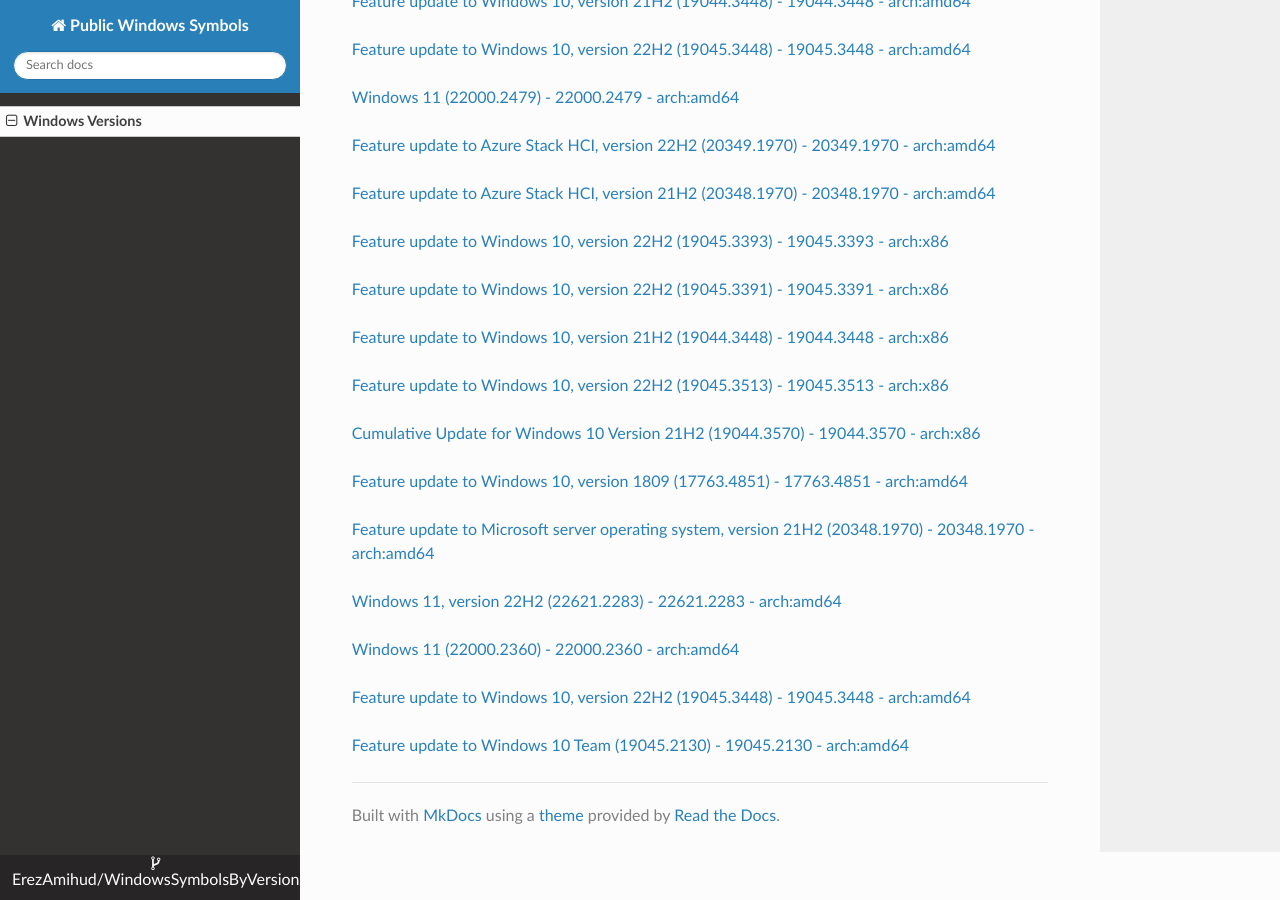
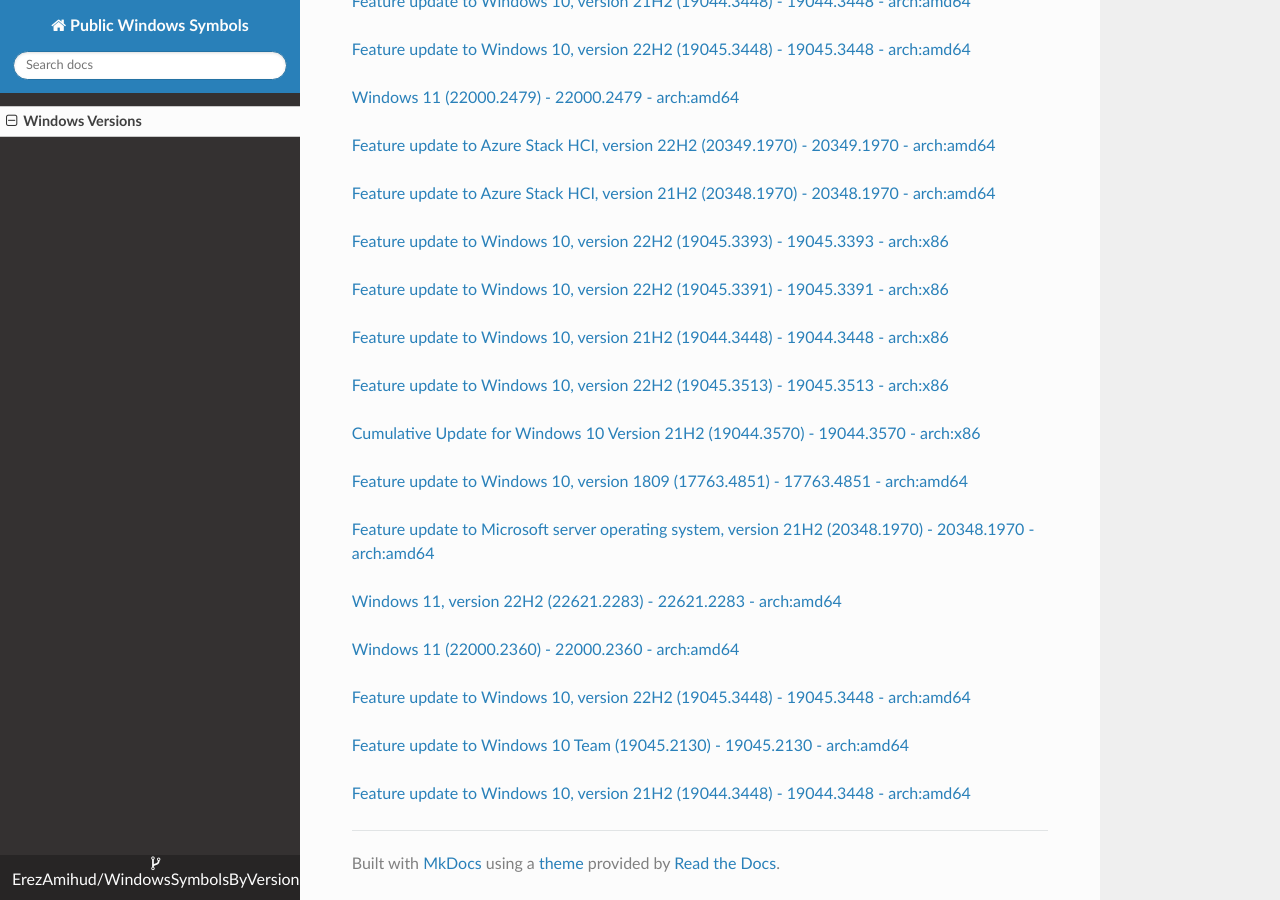
Before and after one commit to ErezAmihud/WindowsSymbolsByVersion, an MkDocs documentation site: the page built from docs/index.md, in a window 1280 px wide and 900 px high, scrolled down 25181 px. Built offline with MkDocs 1.6.1, drawn with Linux system fonts in a browser that asks for light colours; nearby versions of some CDN libraries.

Commit message:
Automated commit, add manifest for 88d620e0-f66f-489f-8b8b-b41279f8684e

```diff
--- a/docs/index.md
+++ b/docs/index.md
@@ -1426,3 +1426,6 @@
 
 
 [Feature update to Windows 10 Team (19045.2130) - 19045.2130 - arch:amd64](https://github.com/ErezAmihud/WindowsSymbolsByVersion/blob/main/manifests/32a3e279-d82f-4579-b899-270a391b85cc.manifest)
+
+
+[Feature update to Windows 10, version 21H2 (19044.3448) - 19044.3448 - arch:amd64](https://github.com/ErezAmihud/WindowsSymbolsByVersion/blob/main/manifests/88d620e0-f66f-489f-8b8b-b41279f8684e.manifest)
```
Also changed, not shown: process_builds.json (+1 -1 lines).
